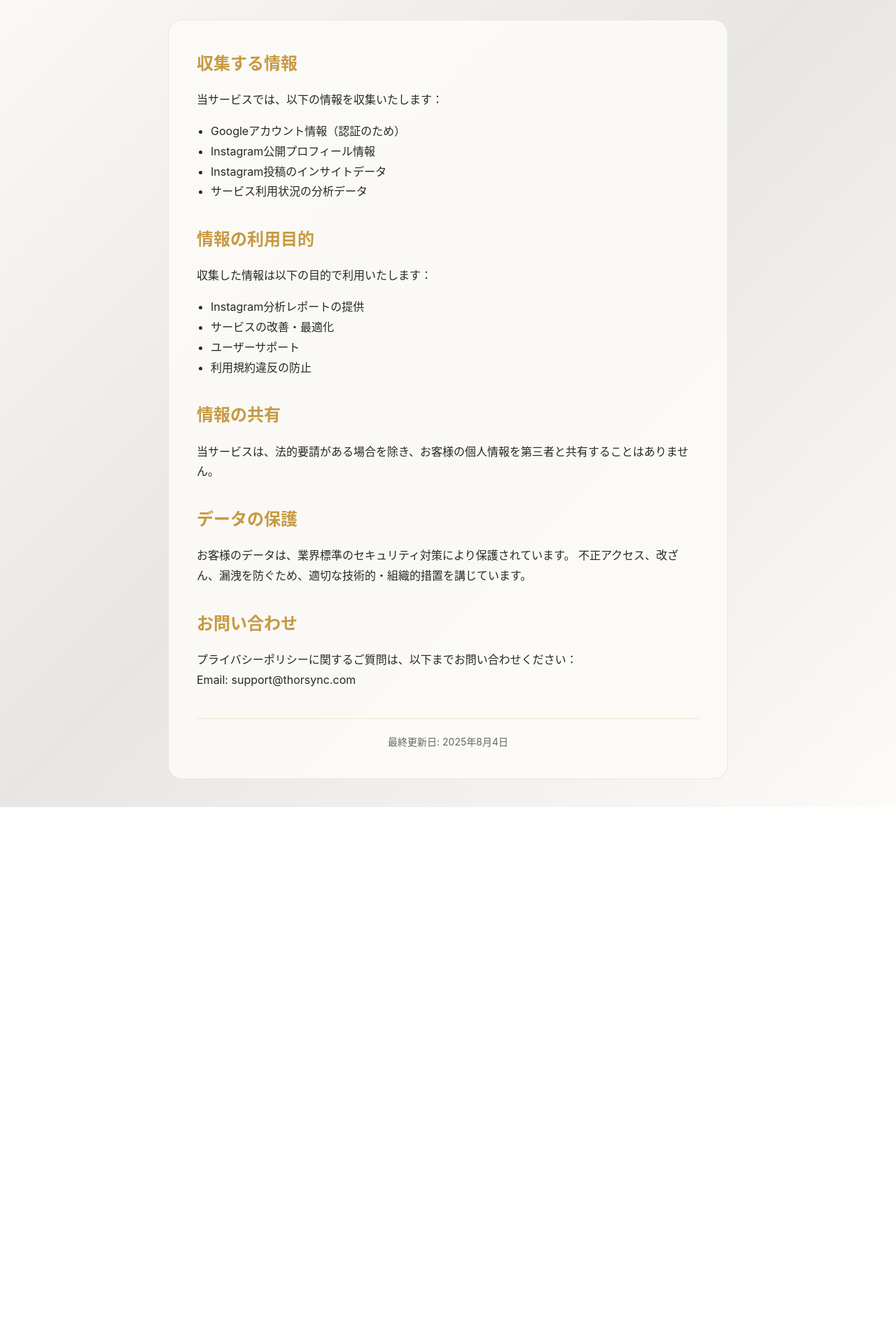
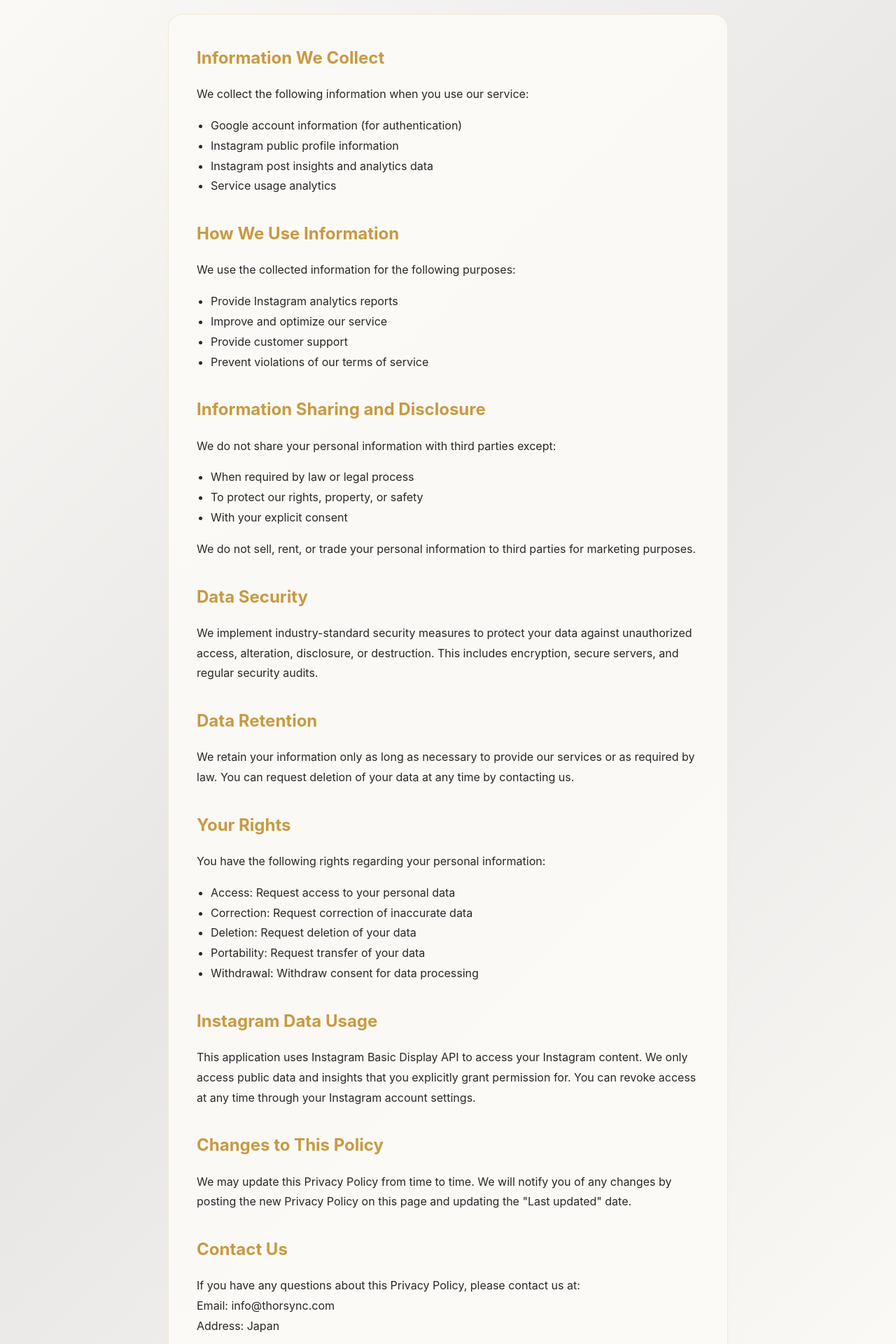
Before and after one commit to oshima-kaihatsu/insta-simple, a Next.js app: page /privacy in a window 1280 px wide. Shown: the part 140-2060 px from the top of the page at 70% size. Before the commit the page ends 1293 px from the top, so only its background shows below. Built offline with nearby package versions, Linux system fonts and the light colour scheme.

Commit message:
Update privacy policy to meet Facebook requirements

```diff
--- a/src/app/privacy/page.tsx
+++ b/src/app/privacy/page.tsx
@@ -15,10 +15,10 @@ export default function PrivacyPage() {
             color: '#282828',
             marginBottom: '16px'
           }}>
-              プライバシーポリシー
+            Privacy Policy
           </h1>
           <p style={{ fontSize: '16px', color: '#666' }}>
-              InstaSimple Analytics
+            InstaSimple Analytics - Last updated: August 4, 2025
           </p>
         </header>
 
@@ -31,66 +31,122 @@ export default function PrivacyPage() {
         }}>
           <section style={{ marginBottom: '32px' }}>
             <h2 style={{ fontSize: '24px', fontWeight: '700', marginBottom: '16px', color: '#c79a42' }}>
-                収集する情報
+              Information We Collect
             </h2>
             <p style={{ marginBottom: '16px' }}>
-                当サービスでは、以下の情報を収集いたします：
+              We collect the following information when you use our service:
             </p>
             <ul style={{ marginLeft: '20px', marginBottom: '16px' }}>
-                <li>Googleアカウント情報（認証のため）</li>
-                <li>Instagram公開プロフィール情報</li>
-                <li>Instagram投稿のインサイトデータ</li>
-                <li>サービス利用状況の分析データ</li>
+              <li>Google account information (for authentication)</li>
+              <li>Instagram public profile information</li>
+              <li>Instagram post insights and analytics data</li>
+              <li>Service usage analytics</li>
             </ul>
           </section>
 
           <section style={{ marginBottom: '32px' }}>
             <h2 style={{ fontSize: '24px', fontWeight: '700', marginBottom: '16px', color: '#c79a42' }}>
-                情報の利用目的
+              How We Use Information
             </h2>
             <p style={{ marginBottom: '16px' }}>
-                収集した情報は以下の目的で利用いたします：
+              We use the collected information for the following purposes:
             </p>
             <ul style={{ marginLeft: '20px', marginBottom: '16px' }}>
-                <li>Instagram分析レポートの提供</li>
-                <li>サービスの改善・最適化</li>
-                <li>ユーザーサポート</li>
-                <li>利用規約違反の防止</li>
+              <li>Provide Instagram analytics reports</li>
+              <li>Improve and optimize our service</li>
+              <li>Provide customer support</li>
+              <li>Prevent violations of our terms of service</li>
             </ul>
           </section>
 
           <section style={{ marginBottom: '32px' }}>
             <h2 style={{ fontSize: '24px', fontWeight: '700', marginBottom: '16px', color: '#c79a42' }}>
-                情報の共有
+              Information Sharing and Disclosure
             </h2>
+            <p style={{ marginBottom: '16px' }}>
+              We do not share your personal information with third parties except:
+            </p>
+            <ul style={{ marginLeft: '20px', marginBottom: '16px' }}>
+              <li>When required by law or legal process</li>
+              <li>To protect our rights, property, or safety</li>
+              <li>With your explicit consent</li>
+            </ul>
             <p>
-                当サービスは、法的要請がある場合を除き、お客様の個人情報を第三者と共有することはありません。
+              We do not sell, rent, or trade your personal information to third parties for marketing purposes.
             </p>
           </section>
 
           <section style={{ marginBottom: '32px' }}>
             <h2 style={{ fontSize: '24px', fontWeight: '700', marginBottom: '16px', color: '#c79a42' }}>
-                データの保護
+              Data Security
             </h2>
             <p>
-                お客様のデータは、業界標準のセキュリティ対策により保護されています。
-                不正アクセス、改ざん、漏洩を防ぐため、適切な技術的・組織的措置を講じています。
+              We implement industry-standard security measures to protect your data against unauthorized access,
+              alteration, disclosure, or destruction. This includes encryption, secure servers, and regular security audits.
             </p>
           </section>
 
           <section style={{ marginBottom: '32px' }}>
             <h2 style={{ fontSize: '24px', fontWeight: '700', marginBottom: '16px', color: '#c79a42' }}>
-                お問い合わせ
+              Data Retention
             </h2>
             <p>
-                プライバシーポリシーに関するご質問は、以下までお問い合わせください：<br />
-                Email: support@thorsync.com
+              We retain your information only as long as necessary to provide our services or as required by law.
+              You can request deletion of your data at any time by contacting us.
+            </p>
+          </section>
+
+          <section style={{ marginBottom: '32px' }}>
+            <h2 style={{ fontSize: '24px', fontWeight: '700', marginBottom: '16px', color: '#c79a42' }}>
+              Your Rights
+            </h2>
+            <p style={{ marginBottom: '16px' }}>
+              You have the following rights regarding your personal information:
+            </p>
+            <ul style={{ marginLeft: '20px', marginBottom: '16px' }}>
+              <li>Access: Request access to your personal data</li>
+              <li>Correction: Request correction of inaccurate data</li>
+              <li>Deletion: Request deletion of your data</li>
+              <li>Portability: Request transfer of your data</li>
+              <li>Withdrawal: Withdraw consent for data processing</li>
+            </ul>
+          </section>
+
+          <section style={{ marginBottom: '32px' }}>
+            <h2 style={{ fontSize: '24px', fontWeight: '700', marginBottom: '16px', color: '#c79a42' }}>
+              Instagram Data Usage
+            </h2>
+            <p>
+              This application uses Instagram Basic Display API to access your Instagram content.
+              We only access public data and insights that you explicitly grant permission for.
+              You can revoke access at any time through your Instagram account settings.
+            </p>
+          </section>
+
+          <section style={{ marginBottom: '32px' }}>
+            <h2 style={{ fontSize: '24px', fontWeight: '700', marginBottom: '16px', color: '#c79a42' }}>
+              Changes to This Policy
+            </h2>
+            <p>
+              We may update this Privacy Policy from time to time. We will notify you of any changes by
+              posting the new Privacy Policy on this page and updating the "Last updated" date.
+            </p>
+          </section>
+
+          <section style={{ marginBottom: '32px' }}>
+            <h2 style={{ fontSize: '24px', fontWeight: '700', marginBottom: '16px', color: '#c79a42' }}>
+              Contact Us
+            </h2>
+            <p>
+              If you have any questions about this Privacy Policy, please contact us at:<br />
+              Email: info@thorsync.com<br />
+              Address: Japan
             </p>
           </section>
 
           <footer style={{ textAlign: 'center', marginTop: '40px', paddingTop: '20px', borderTop: '1px solid rgba(199, 154, 66, 0.2)' }}>
             <p style={{ fontSize: '14px', color: '#666' }}>
-                最終更新日: 2025年8月4日
+              Last updated: August 4, 2025
             </p>
           </footer>
         </div>
```
Lines whose indentation alone changed are shown as unchanged.
